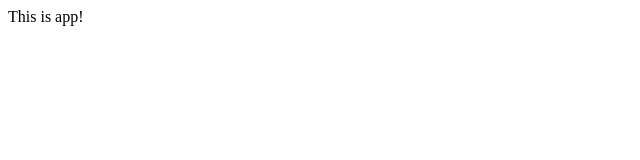
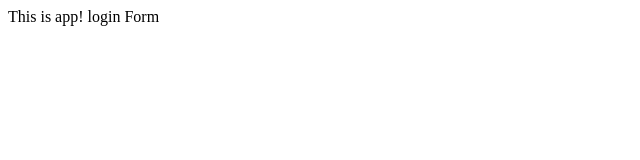
Before and after one commit to magicworld168/git--test, a plain HTML site: page index.html in a window 1280 px wide. Shown: the full height of the page, 0-640 px from the left. Drawn offline with Linux system fonts and the light colour scheme.

Commit message:
login Form

```diff
--- /dev/null
+++ b/dir2/app2.js
@@ -0,0 +1 @@
+console.log("Hello")
--- a/index.html
+++ b/index.html
@@ -4,5 +4,6 @@
 	</head>
 	<body>
 		This is app!
+		login Form
 	</body>
 </html>
```
Also changed, not shown: login.html (added, +1 -0 lines), log.txt (added).
